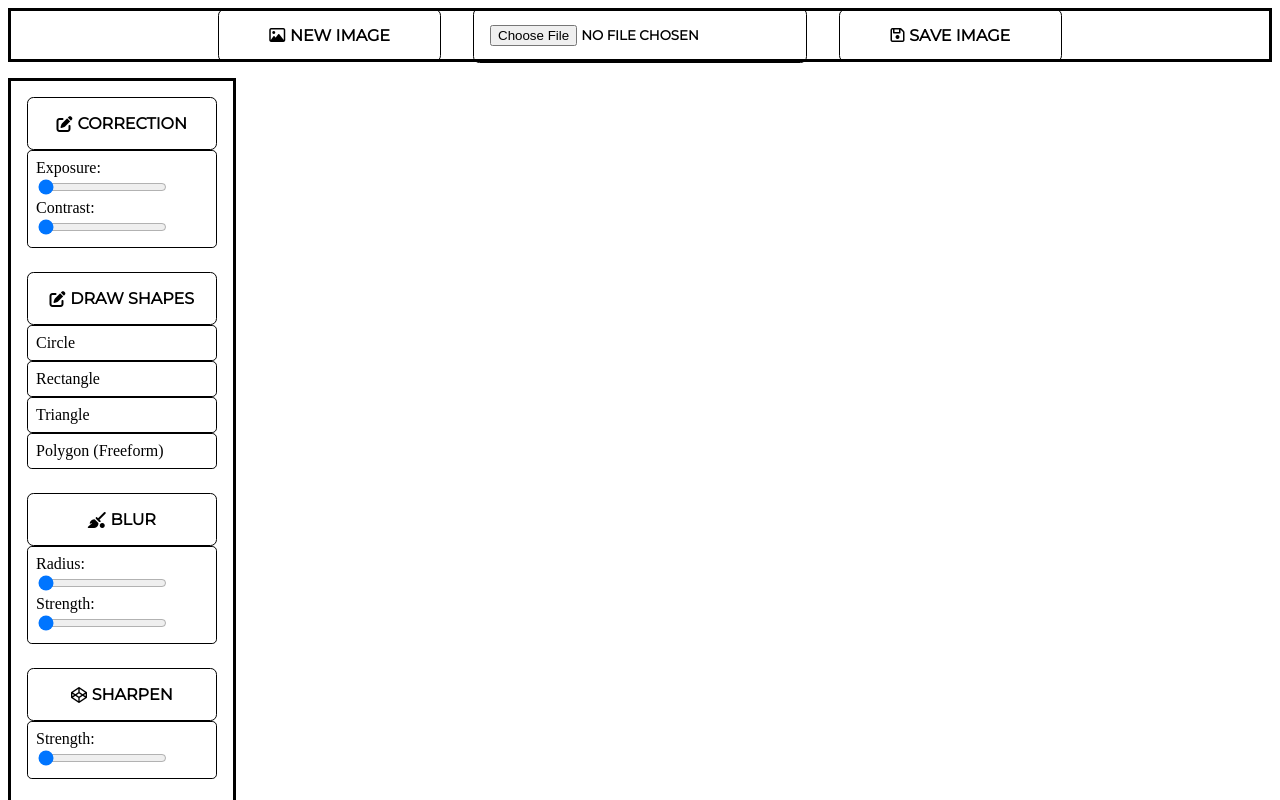
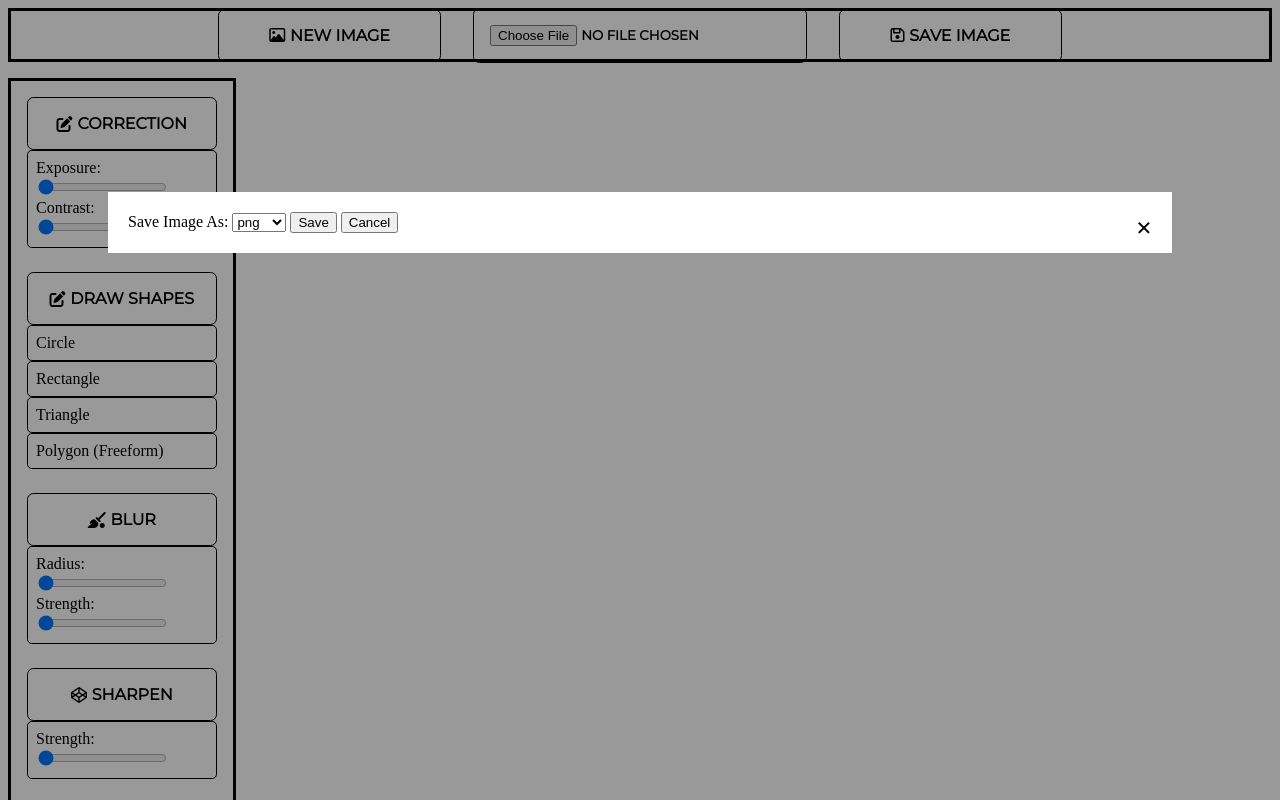
Before and after one commit to yashimwong/JSPhotoEditor, a plain HTML site: page index.html in a window 1280 px wide. Both pictures are taken after a click on the element "SAVE IMAGE". Shown: the top 800 px of the page. Drawn offline with Linux system fonts and the light colour scheme.

Commit message:
Update 1: Added modal. Implemented image saving.

```diff
--- a/css/main.css
+++ b/css/main.css
@@ -88,6 +88,30 @@ body > * {
     border-color: black;
 }
 
+.modal {
+    display: none;
+    position: fixed;
+    z-index: 1;
+    top: 0;
+    left: 0;
+    width: 100%;
+    height: 100%;
+    background-color: rgb(0,0,0,0.4);
+}
+
+.modal-content {
+    background-color: white;
+    margin: 15% auto;
+    padding: 20px;
+    width: 80%;
+}
+
+.modal-close {
+    float: right;
+    font-size: 28px;
+    font-weight: bold;
+}
+
 #canvas {
     background-color: grey;
     position: relative;
--- a/index.html
+++ b/index.html
@@ -11,7 +11,7 @@
     <div class="tool-bar">
         <div id="new_image" class="tool"><i class="far fa-image"></i>New Image</div>
         <input id="load_image" type="file" accept="image/*" class="tool">
-        <div id="save_image" class="tool"><i class="far fa-save"></i>Save Image</div>
+        <div id="open_save_dialogue" class="tool"><i class="far fa-save"></i>Save Image</div>
     </div>
     <div class="side-bar">
         <div class="tool-group">
@@ -50,10 +50,23 @@
         </div>
         <div id="clear_all" class="tool"><i class="fas fa-edit"></i>Clear All</div>
     </div>
-    <div class ="image-canvas">
+    <div class="image-canvas">
         <canvas id="canvas"></canvas>
     </div>
-    <script src="js/util.js"></script>
+    <div id="save_image_modal" class="modal">
+        <div class="modal-content">
+            <span id="modal_close_btn" class="modal-close">&times;</span>
+            Save Image As:
+            <select id="image_format">
+                <option value="png">png</option>
+                <option value="bmp">bmp</option>
+                <option value="jpeg">jpeg</option>
+                <option value="webp">webp</option>
+            </select>
+            <button id="save_image_modal">Save</button>
+            <button id="modal_cancel_btn">Cancel</button>
+        </div>
+    </div>
     <script src="js/main.js"></script>
     <script src="https://kit.fontawesome.com/647d4d2c3c.js" crossorigin="anonymous"></script>
 </body>
--- a/js/main.js
+++ b/js/main.js
@@ -21,12 +21,33 @@ loadImage.addEventListener('change', e => {
     }
 });
 
-// Save Image from Canvas
-const saveImage = document.getElementById('save_image').addEventListener('click', () => {
+const saveImageModal = document.getElementById('save_image_modal');
+const modalSaveBtn = document.getElementById('modal_save_btn');
+const modalCloseBtn = document.getElementById('modal_close_btn');
+const modalCancelBtn = document.getElementById('modal_cancel_btn');
+const imageFormatDropdown = document.getElementById('image_format');
+
+// Save Image Modal
+const saveImage = document.getElementById('open_save_dialogue').addEventListener('click', () => {
+    saveImageModal.style.display = 'block';
+});
+
+// Close Events
+modalCloseBtn.addEventListener('click', closeModal);
+modalCancelBtn.addEventListener('click', closeModal);
+function closeModal() {
+    saveImageModal.style.display = 'none';
+}
+
+// Save Event
+saveImageModal.addEventListener('click', () => {
     if (!image.src) return;
     let imageFormat = 'png';
-    let type = '';
+    let type = imageFormatDropdown.value;
     switch (imageFormat) {
+        case 'bmp':
+            type = 'image/bmp';
+            break;
         case 'jpeg':
             type = 'image/jpeg';
             break;
@@ -38,7 +59,8 @@ const saveImage = document.getElementById('save_image').addEventListener('click'
             break;
     }
 
-    canvas.toDataUrl(type);
+    let imageURL = canvas.toDataURL(type).replace(type, 'image/octet-stream');
+    window.location.href = imageURL;
 });
 
 // Exposure
```
